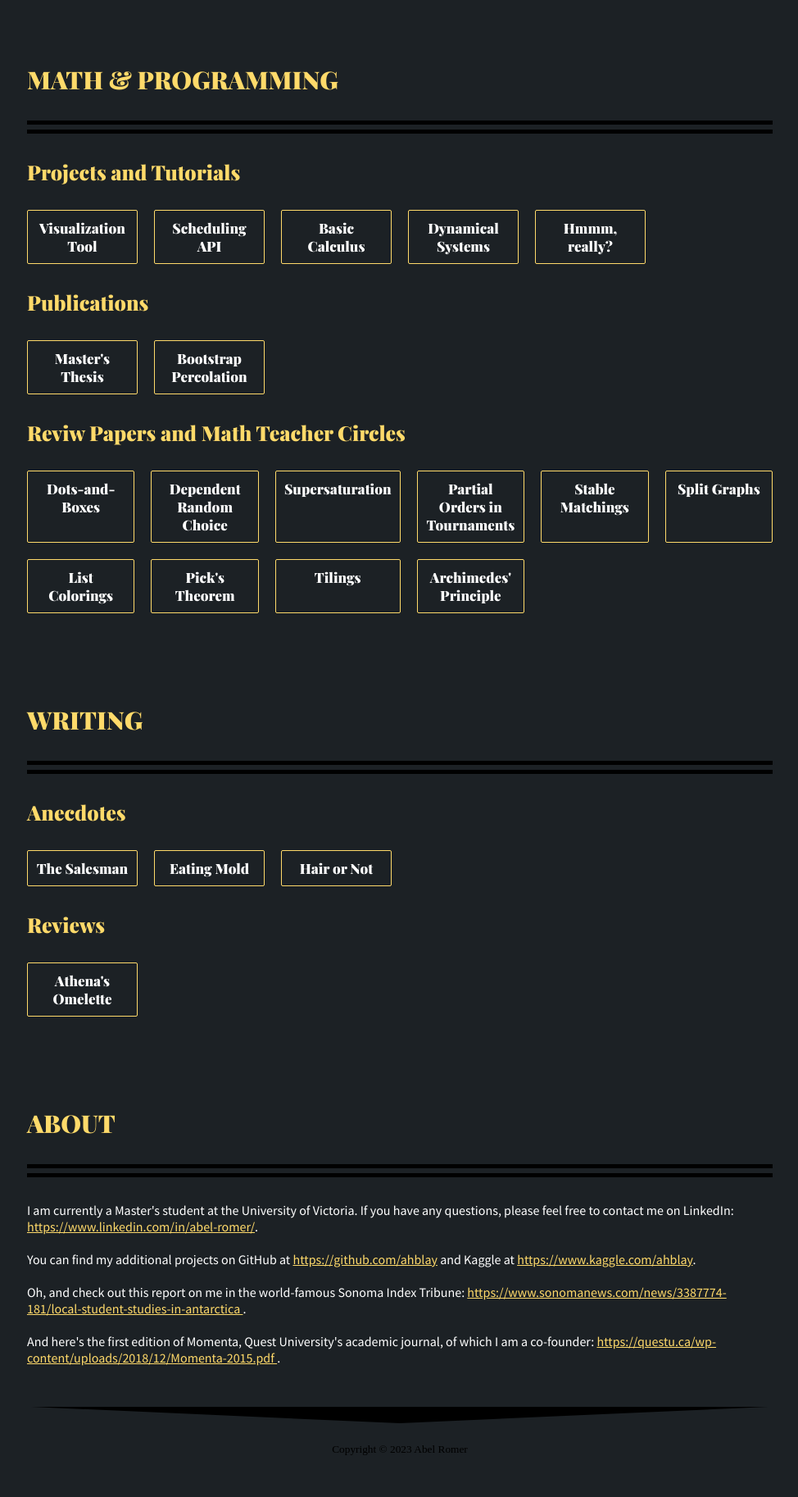
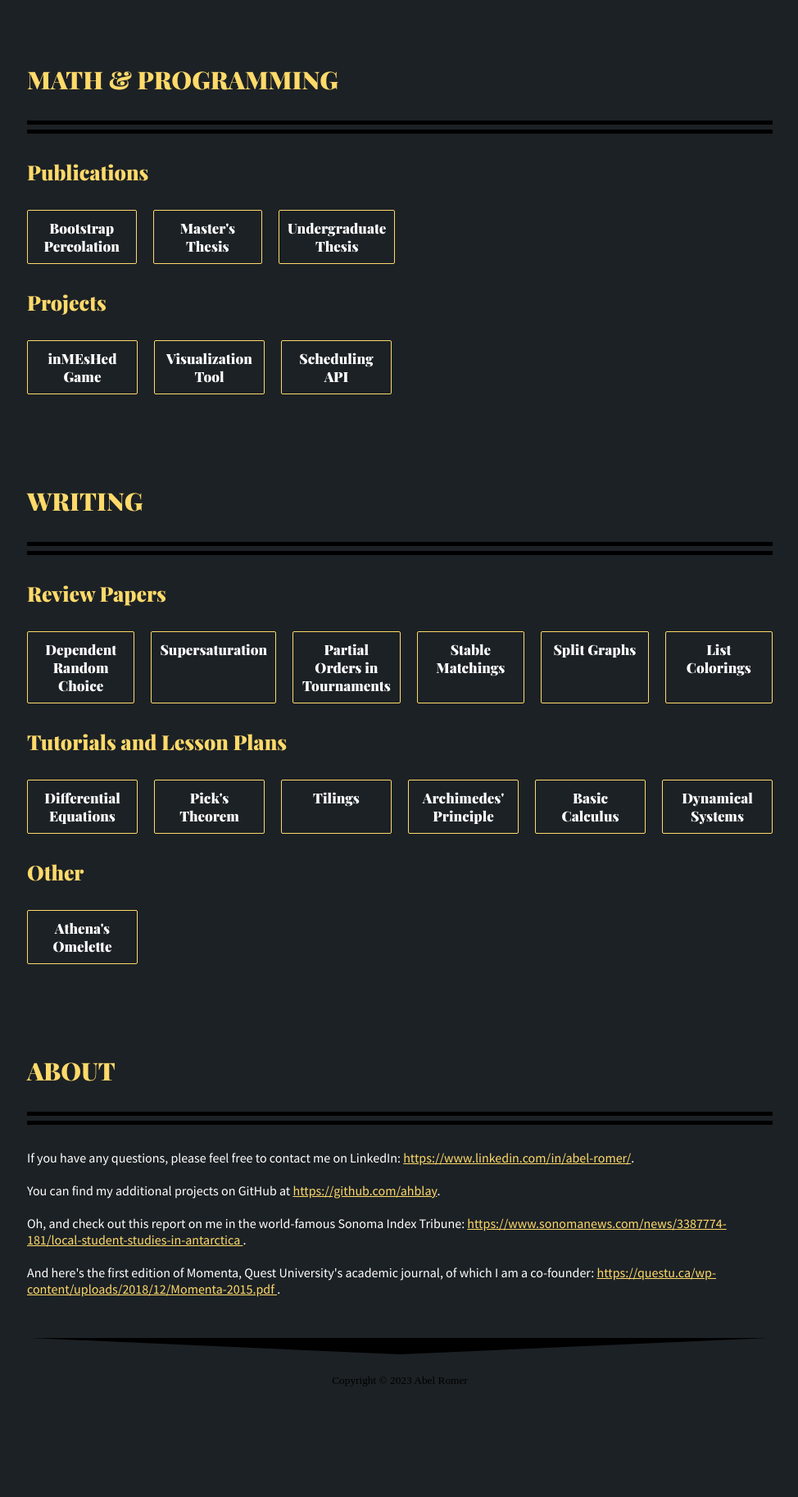
Before and after one commit to ahblay/website, a Flask app: page / in a window 1280 px wide. Shown: the part 397-2223 px from the top of the page at 82% size, without its empty margins (152-1126 px from the left). After the commit the page ends 2088 px from the top, so only its background shows below. Run offline with Flask 2, Linux system fonts and the light colour scheme.

Commit message:
Adds lesson plan and rearranges website content.

```diff
--- a/templates/index.html
+++ b/templates/index.html
@@ -57,25 +57,36 @@
 
     <div class="divider1"></div>
 
-    <div class="title-sm yellow">Projects and Tutorials</div>
+    <div class="title-sm yellow">Publications</div>
 
     <div class="projects">
+      <a href="https://arxiv.org/abs/2209.07594" id="bp-paper" class="project border-yellow">
+        <div class="p-title">Bootstrap Percolation</div>
+      </a>
+      <a href="/static/thesis.pdf" id="masters-thesis" class="project border-yellow">
+        <div class="p-title">Master's Thesis</div>
+      </a>
+      <a href="/static/dandb.pdf" id="dandb" class="project border-yellow">
+        <div class="p-title">Undergraduate Thesis</div>
+      </a>
+    </div>
+
+    <div class="title-sm yellow">Projects</div>
+
+    <div class="projects">
+      <a href="https://inmeshed.pythonanywhere.com" id="inmeshed" class="project border-yellow">
+        <div class="p-title">inMEsHed Game</div>
+      </a>
       <a href="https://ahblay.pythonanywhere.com" id="bootstrap-percolation" class="project border-yellow">
         <div class="p-title">Visualization Tool</div>
       </a>
       <div id="p1" class="project border-yellow">
         <div class="p-title">Scheduling API</div>
       </div>
-      <div id="t1" class="project border-yellow">
-        <div class="p-title">Basic Calculus</div>
-      </div>
-      <div id="t2" class="project border-yellow">
-        <div class="p-title">Dynamical Systems</div>
-      </div>
+      <!--
       <div id="t3" class="project border-yellow">
         <div class="p-title">Hmmm, really?</div>
       </div>
-      <!--
       <div id="j1" class="project border-yellow">
         <div class="p-title">Housing</div>
       </div>
@@ -83,6 +94,58 @@
         <div class="p-title">Titanic</div>
       </div>
       -->
+    </div>
+
+    <div class="space"></div>
+
+    <div class="title-md yellow">WRITING</div>
+
+    <div class="divider1"></div>
+
+    <div class="title-sm yellow">Review Papers</div>
+
+    <div class="projects">
+      <a href="/static/combo.pdf" id="combo" class="project border-yellow">
+        <div class="p-title">Dependent Random Choice</div>
+      </a>
+      <a href="/static/extremal.pdf" id="extremal" class="project border-yellow">
+        <div class="p-title">Supersaturation</div>
+      </a>
+      <a href="/static/gt1.pdf" id="gt1" class="project border-yellow">
+        <div class="p-title">Partial Orders in Tournaments</div>
+      </a>
+      <a href="/static/gt2.pdf" id="gt2" class="project border-yellow">
+        <div class="p-title">Stable Matchings</div>
+      </a>
+      <a href="/static/gt3.pdf" id="gt3" class="project border-yellow">
+        <div class="p-title">Split Graphs</div>
+      </a>
+      <a href="/static/gt4.pdf" id="gt4" class="project border-yellow">
+        <div class="p-title">List Colorings</div>
+      </a>
+    </div>
+
+    <div class="title-sm yellow">Tutorials and Lesson Plans</div>
+
+    <div class="projects">
+      <a href="/static/day_1.pdf" id="diffeqns" class="project border-yellow">
+        <div class="p-title">Differential Equations</div>
+      </a>
+      <a href="/static/mtc1.pdf" id="mtc1" class="project border-yellow">
+        <div class="p-title">Pick's Theorem</div>
+      </a>
+      <a href="/static/mtc2.pdf" id="mtc2" class="project border-yellow">
+        <div class="p-title">Tilings</div>
+      </a>
+      <a href="/static/mtc3.pdf" id="mtc3" class="project border-yellow">
+        <div class="p-title">Archimedes' Principle</div>
+      </a>
+      <div id="t1" class="project border-yellow">
+        <div class="p-title">Basic Calculus</div>
+      </div>
+      <div id="t2" class="project border-yellow">
+        <div class="p-title">Dynamical Systems</div>
+      </div>
     </div>
 
     <!--
@@ -101,17 +164,6 @@
     </div>
     -->
 
-    <div class="title-sm yellow">Publications</div>
-
-    <div class="projects">
-      <a href="/static/thesis.pdf" id="masters-thesis" class="project border-yellow">
-        <div class="p-title">Master's Thesis</div>
-      </a>
-      <a href="https://arxiv.org/abs/2209.07594" id="bp-paper" class="project border-yellow">
-        <div class="p-title">Bootstrap Percolation</div>
-      </a>
-    </div>
-
     <!--
     <div class="title-sm yellow">Math Teacher Circles</div>
 
@@ -128,47 +180,7 @@
     </div>
     -->
 
-    <div class="title-sm yellow">Reviw Papers and Math Teacher Circles</div>
-
-    <div class="projects">
-      <a href="/static/dandb.pdf" id="dandb" class="project border-yellow">
-        <div class="p-title">Dots-and-Boxes</div>
-      </a>
-      <a href="/static/combo.pdf" id="combo" class="project border-yellow">
-        <div class="p-title">Dependent Random Choice</div>
-      </a>
-      <a href="/static/extremal.pdf" id="extremal" class="project border-yellow">
-        <div class="p-title">Supersaturation</div>
-      </a>
-      <a href="/static/gt1.pdf" id="gt1" class="project border-yellow">
-        <div class="p-title">Partial Orders in Tournaments</div>
-      </a>
-      <a href="/static/gt2.pdf" id="gt2" class="project border-yellow">
-        <div class="p-title">Stable Matchings</div>
-      </a>
-      <a href="/static/gt3.pdf" id="gt3" class="project border-yellow">
-        <div class="p-title">Split Graphs</div>
-      </a>
-      <a href="/static/gt4.pdf" id="gt4" class="project border-yellow">
-        <div class="p-title">List Colorings</div>
-      </a>
-      <a href="/static/mtc1.pdf" id="mtc1" class="project border-yellow">
-        <div class="p-title">Pick's Theorem</div>
-      </a>
-      <a href="/static/mtc2.pdf" id="mtc2" class="project border-yellow">
-        <div class="p-title">Tilings</div>
-      </a>
-      <a href="/static/mtc3.pdf" id="mtc3" class="project border-yellow">
-        <div class="p-title">Archimedes' Principle</div>
-      </a>
-    </div>
-
-    <div class="space"></div>
-
-    <div class="title-md yellow">WRITING</div>
-
-    <div class="divider1"></div>
-
+    <!--
     <div class="title-sm yellow">Anecdotes</div>
 
     <div class="projects">
@@ -178,17 +190,16 @@
       <div id="w1" class="project border-yellow">
         <div class="p-title">Eating Mold</div>
       </div>
-      <!--
       <div id="w2" class="project border-yellow">
         <div class="p-title">Miracle Birth</div>
       </div>
-      -->
       <div id="w3" class="project border-yellow">
         <div class="p-title">Hair or Not</div>
       </div>
     </div>
+    -->
 
-    <div class="title-sm yellow">Reviews</div>
+    <div class="title-sm yellow">Other</div>
 
     <div class="projects">
       <div id="r1" class="project border-yellow">
@@ -233,7 +244,7 @@
       the REST design approach, is much more modular and greatly simplifies the task of writing unit tests.
       <br><br>
       -->
-      I am currently a Master's student at the University of Victoria. If you have any questions,
+      If you have any questions,
       please feel free to contact me on LinkedIn:
       <a class="normal-link" href="https://www.linkedin.com/in/abel-romer/">https://www.linkedin.com/in/abel-romer/</a>.
       <br><br>
@@ -253,8 +264,7 @@
       <br><br>
       -->
       You can find my additional projects on GitHub at
-      <a class="normal-link" href="https://github.com/ahblay">https://github.com/ahblay</a>
-      and Kaggle at <a class="normal-link" href="https://www.kaggle.com/ahblay">https://www.kaggle.com/ahblay</a>.
+      <a class="normal-link" href="https://github.com/ahblay">https://github.com/ahblay</a>.
       <br><br>
       Oh, and check out this report on me in the world-famous Sonoma Index Tribune:
       <a class="normal-link" href="https://www.sonomanews.com/news/3387774-181/local-student-studies-in-antarctica">
```
Also changed, not shown: build/index.html (+76 -66 lines), 3 other files.
